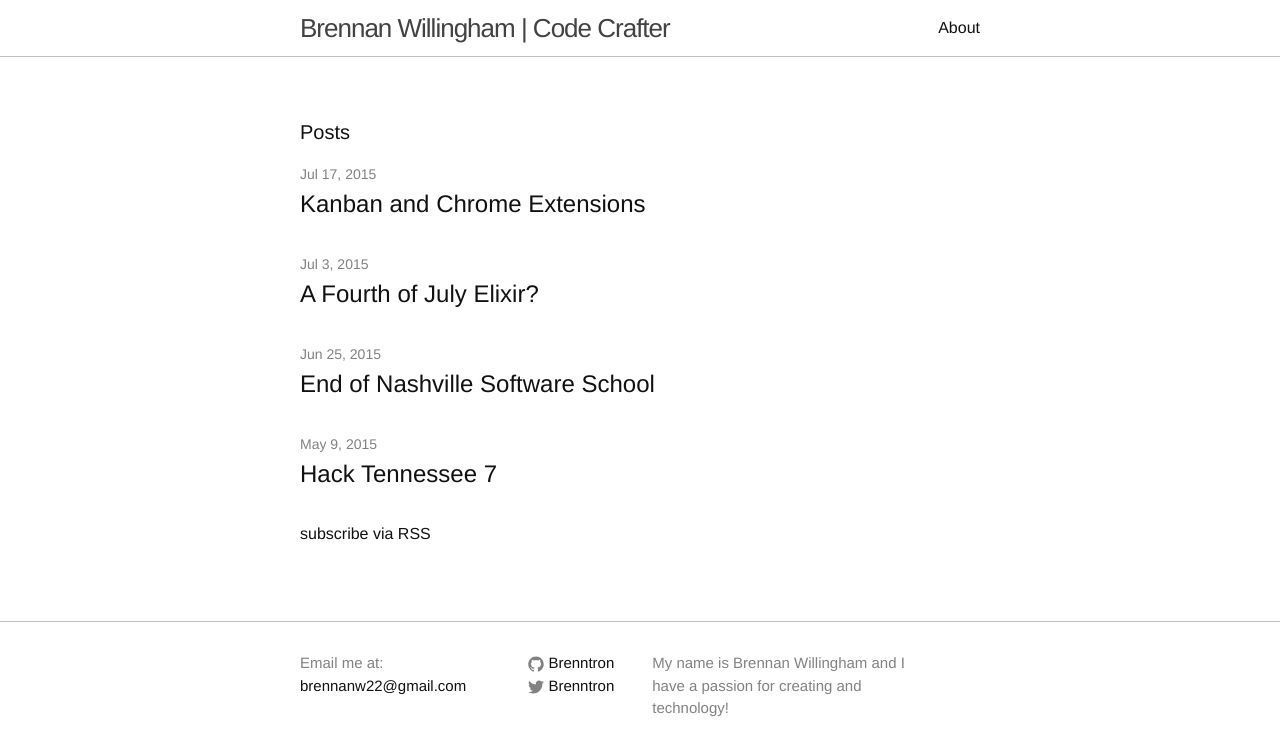
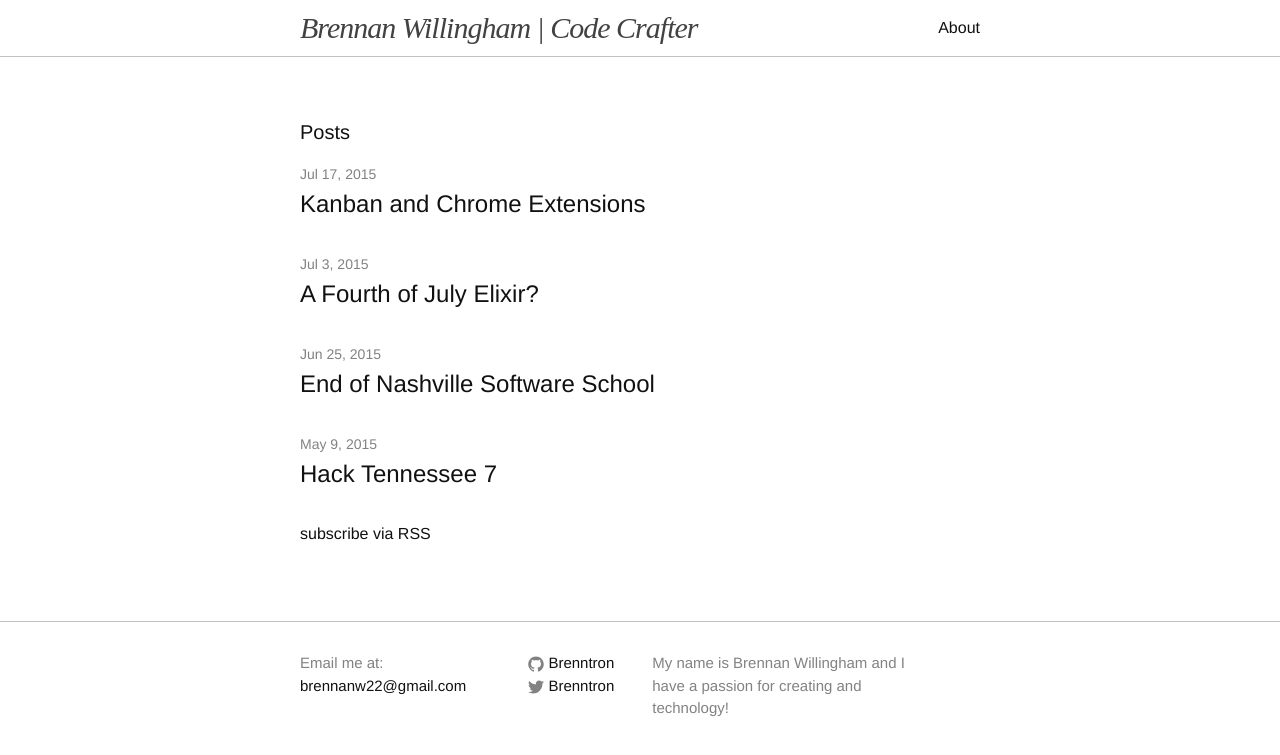
Before and after one commit to Brenntron/Brenntron.github.io, a Jekyll site: the page built from index.html, in a window 1280 px wide. Shown: the top 755 px of the page. Built offline with Jekyll 4.4.1, drawn with Linux system fonts in a browser that asks for light colours.

Commit message:
Changed font-family and style of site-header

```diff
--- a/_sass/_layout.scss
+++ b/_sass/_layout.scss
@@ -11,7 +11,9 @@
 }
 
 .site-title {
-    font-size: 26px;
+    font-family: Baskerville, "Times New Roman", serif;
+    font-size: 30px;
+    font-style: italic;
     line-height: 56px;
     letter-spacing: -1px;
     margin-bottom: 0;
```
